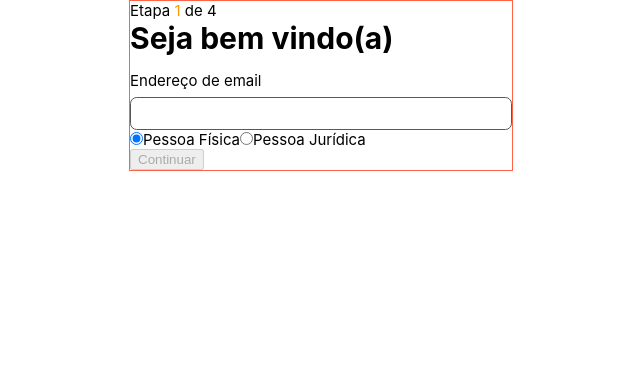
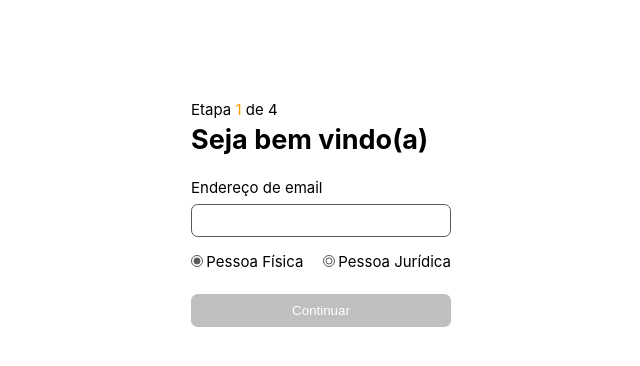
Before and after one commit to joaosantoz/vue-express-login-page, a Vue app: page / in a window 1280 px wide. Shown: the top 366 px of the page, without its empty margins (319-959 px from the left). Built offline with nearby package versions, Linux system fonts and the light colour scheme.

Commit message:
feat: separating buttons and radio in another components

```diff
--- /dev/null
+++ b/src/components/form-button/FormButton.vue
@@ -0,0 +1,72 @@
+<script setup>
+const props = defineProps({
+  title: {
+    type: String,
+    required: true,
+  },
+  variation: {
+    type: String,
+    required: true,
+  },
+});
+
+const emit = defineEmits(['buttonClicked']);
+
+const emitEventButtonClicked = () => {
+  emit('buttonClicked');
+};
+
+</script>
+
+<template>
+  <button
+    class="form-button"
+    :class="props.variation"
+    @click="emitEventButtonClicked()"
+  >
+    {{ props.title }}
+  </button>
+</template>
+
+<style lang="scss" scoped>
+.form-button {
+  outline: none;
+  border: none;
+  border-radius: 0.5em;
+  width: 100%;
+  height: 2.5em;
+  cursor: pointer;
+  transition: 0.2s transform ease, 0.2s background ease;
+
+  &:hover:enabled {
+    color: $color-white;
+    background: lighten($color-primary, 10);
+    transform: translateY(-1px);
+    box-shadow: 0 5px 10px rgba(0, 0, 0, 0.2);
+  }
+
+  &.primary {
+    background: $color-primary;
+    color: $color-white;
+  }
+
+  &.secondary {
+    background: $color-white;
+    border: 1px solid $color-primary;
+    color: $color-primary;
+
+    &:hover:enabled {
+      background: $color-white;
+      color: $color-primary;
+      border: 2px solid $color-primary;
+      //transform: none;
+      //box-shadow: none;
+    }
+  }
+
+  &:disabled {
+    cursor: default;
+    background: lighten($color-grey, 40);
+  }
+}
+</style>
--- /dev/null
+++ b/src/components/form-radio-group/FormRadioGroup.vue
@@ -0,0 +1,97 @@
+<script setup>
+import { onMounted, ref } from 'vue';
+
+const radioValue = ref('');
+const emit = defineEmits(['radioChange']);
+
+const props = defineProps({
+  options: {
+    type: Array,
+    required: true,
+  },
+  radioValue: {
+    type: String,
+    required: true,
+  },
+  defaultValue: {
+    type: String,
+    required: false,
+    default: '',
+  },
+});
+
+const radioValueChanged = () => {
+  emit('radioChange', radioValue.value);
+};
+
+onMounted(() => {
+  emit('radioChange', props.defaultValue);
+  radioValue.value = props.defaultValue;
+});
+
+</script>
+
+<template>
+  <div class="form-radio-group">
+    <div
+      v-for="(option, index) in props.options"
+      :key="index"
+    >
+      <input
+        :id="option.id"
+        type="radio"
+        :value="option.id"
+        name="person"
+        v-model="radioValue"
+        @change="radioValueChanged()"
+      >
+      <label :for="option.id">{{ option.title }}</label>
+    </div>
+  </div>
+</template>
+
+<style lang="scss">
+.form-radio-group {
+  max-width: 280px;
+  width: 100%;
+  display: flex;
+  justify-content: space-between;
+  margin-top: 0.5em;
+
+  input[type="radio"] {
+    -webkit-appearance: none;
+    -moz-appearance: none;
+    appearance: none;
+    width: 12px;
+    height: 12px;
+    border-radius: 50%;
+    border: 1px solid $color-grey;
+    outline: none;
+    cursor: pointer;
+    margin-right: 0.25em;
+
+    &::before {
+      content: '';
+      height: 7px;
+      width: 7px;
+      border: 1px solid $color-grey;
+      border-radius: 50%;
+      position: absolute;
+      left: 50%;
+      top: 50%;
+      transform: translate(-50%, -50%);
+    }
+  }
+
+  input[type="radio"]:checked {
+    &::before {
+      background: $color-grey;
+    }
+  }
+
+  label {
+    cursor: pointer;
+  }
+}
+
+</style>
--- a/src/pages/registration-form/RegistrationForm.vue
+++ b/src/pages/registration-form/RegistrationForm.vue
@@ -3,8 +3,13 @@ import { useStepper } from '@vueuse/core';
 import { computed, ref, watch } from 'vue';
 import { useRegistrationFormStore } from '@/stores/registration-form/registrationForm';
 import FormInput from '@/components/form-input/FormInput.vue';
+import FormRadioGroup from '@/components/form-radio-group/FormRadioGroup.vue';
+import FormButton from '@/components/form-button/FormButton.vue';
+import { requiredValidator } from '@/validation/validators/requiredValidator';
 
 const store = useRegistrationFormStore();
+const form = computed(() => store.form);
+const personType = ref(store.personType);
 
 const stepper = useStepper({
   welcome: {
@@ -21,12 +26,27 @@ const stepper = useStepper({
   },
 });
 
-const form = computed(() => store.form);
+const personTypeOptions = ref([
+  {
+    id: 'pf',
+    title: 'Pessoa Física',
+  },
+  {
+    id: 'pj',
+    title: 'Pessoa Jurídica',
+  },
+]);
 
-const personType = ref(store.personType);
+const updateEmailAfterRadioChange = (emailValue) => {
+  form.value[0].content = emailValue;
 
-const changePersonType = () => {
-  store.setPersonType(personType.value);
+  form.value[0].isValid = !requiredValidator(emailValue);
+};
+const changePersonType = (newPersonValue) => {
+  const previousEmailValue = form.value[0].content;
+
+  store.setPersonType(newPersonValue);
+  updateEmailAfterRadioChange(previousEmailValue);
 };
 
 const formIsValid = computed(() => form.value.map((item) => item.isValid).every((valid) => valid));
@@ -38,7 +58,11 @@ watch(stepper.index, () => {
 </script>
 
 <template>
-  <form class="registration-form">
+  <div class="form-wrapper">
+    <form
+      class="registration-form"
+      @submit.prevent
+    >
       <div class="form-information">
         <p class="form-step">
           Etapa <span class="current-step">{{ stepper.index.value + 1 }}</span>
@@ -49,7 +73,7 @@ watch(stepper.index, () => {
         </h1>
       </div>
 
-    <div>
+      <div class="form-input-group">
         <FormInput
           v-for="(field, index) in form"
           :key="index"
@@ -57,67 +81,97 @@ watch(stepper.index, () => {
         />
       </div>
 
-    <div v-if="stepper.isFirst.value">
-      <input
-        id="pf"
-        type="radio"
-        value="pf"
-        name="person"
-        v-model="personType"
-        @change="changePersonType()"
+      <div
+        class="form-radio-group"
+        v-if="stepper.isFirst.value"
       >
-      <label for="pf">Pessoa Física</label>
-
-      <input
-        id="pj"
-        type="radio"
-        value="pj"
-        name="person"
-        v-model="personType"
-        @change="changePersonType()"
-      >
-      <label for="pj">Pessoa Jurídica</label>
+        <FormRadioGroup
+          @radio-change="changePersonType($event)"
+          :options="personTypeOptions"
+          :radio-value="personType"
+          :default-value="personType"
+        />
       </div>
 
-    <button
-      @click="stepper.goToPrevious()"
+      <div
+        class="form-controls-group"
+        :class="{ full: stepper.isFirst.value }"
+      >
+        <FormButton
+          @button-clicked="stepper.goToPrevious()"
           v-if="!stepper.isFirst.value"
-    >
-      Voltar
-    </button>
-    <div>
-      <button
-        @click="stepper.goToNext()"
+          title="Voltar"
+          variation="secondary"
+        />
+        <FormButton
+          @button-clicked="stepper.goToNext()"
           v-if="!stepper.isLast.value"
+          title="Continuar"
           :disabled="!formIsValid"
-      >
-        Continuar
-      </button>
-      <button
+          variation="primary"
+        />
+        <FormButton
           v-if="stepper.isLast.value"
           :disabled="!formIsValid"
-      >
-        Cadastrar
-      </button>
+          title="Cadastrar"
+          variation="primary"
+        />
       </div>
     </form>
+  </div>
 </template>
 
-<style lang="scss">
+<style lang="scss" scoped>
+.form-wrapper {
+  padding: 100px 20px 0 20px;
+  max-width: 300px;
+  margin: 0 auto;
+
+  @media screen and (max-width: 500px) {
+    padding-top: 200px;
+  }
+
   .registration-form {
-  border: 1px solid tomato;
-  max-width: 30%;
+    width: 100%;
     margin: 0 auto;
 
     .form-information {
+      width: 100%;
+      margin-bottom: 1.5em;
+
       .form-title {
         font-weight: bold;
+        font-size: 1.8em;
+
+        @media screen and (min-width: 500px) {
+          width: 330px;
         }
+      }
+
       .form-step {
+        margin-bottom: 0.25em;
+
         .current-step {
           color: $color-primary;
         }
       }
     }
+
+    .form-controls-group {
+      display: flex;
+      justify-content: space-between;
+      margin-top: 1.5em;
+
+      > * {
+        width: 48%;
+      }
+
+      &.full {
+        > * {
+          width: 100%;
+        }
+      }
+    }
+  }
 }
 </style>
```
Lines whose indentation alone changed are shown as unchanged.
